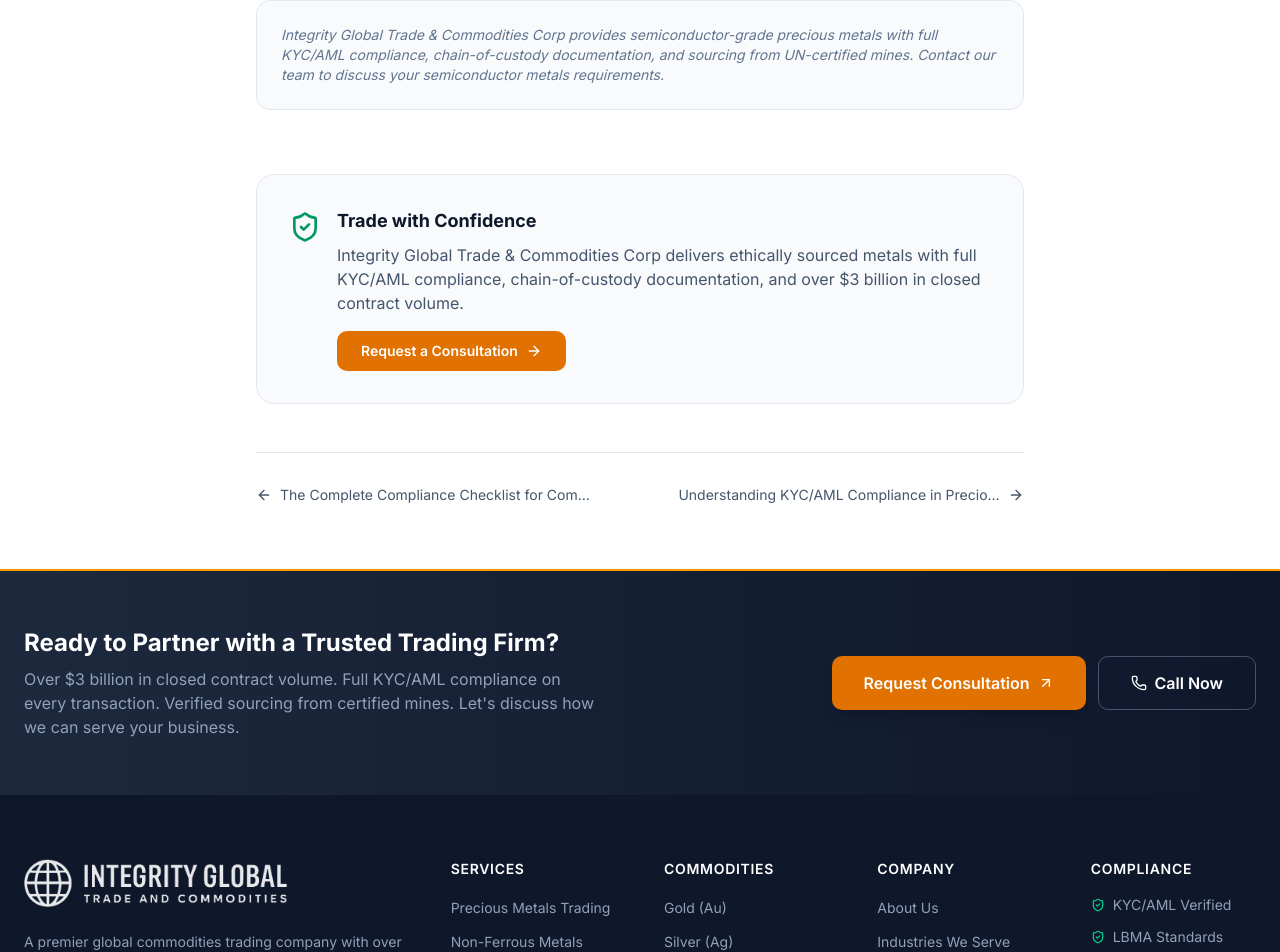
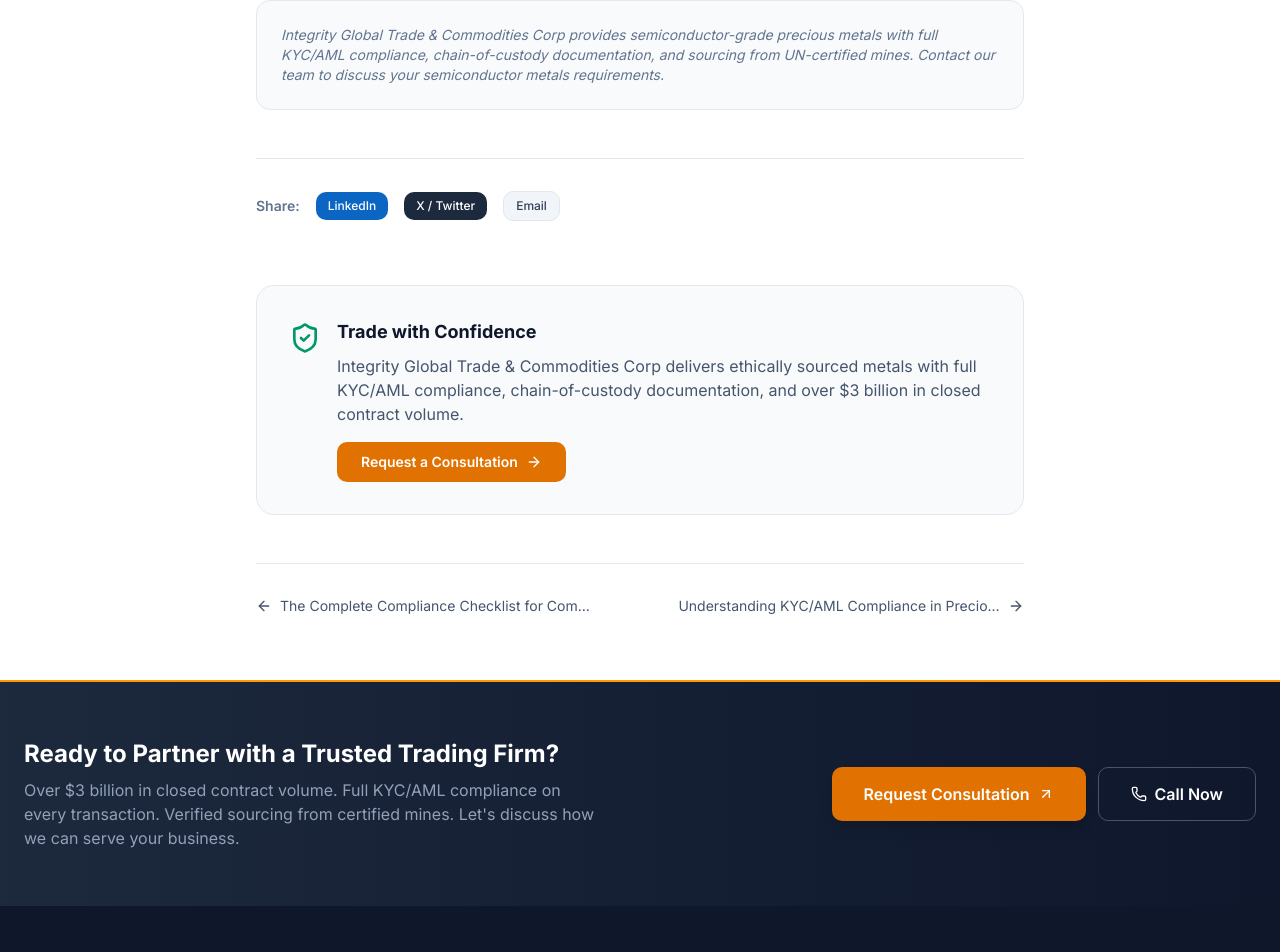
Before and after one commit to FacelessMedia/integrity-global-trade, a Next.js app: page /insights/precious-metals-semiconductor-manufacturing in a window 1280 px wide. Shown: the part 2590-3542 px from the top of the page. Built offline with nearby package versions, Linux system fonts and the light colour scheme; no server answers; a web font is replaced by a local one.

Commit message:
100 improvements batch 13: Share buttons on blog posts (LinkedIn, X, Email), cookie consent, partner logos

```diff
--- a/src/app/insights/[slug]/page.tsx
+++ b/src/app/insights/[slug]/page.tsx
@@ -108,6 +108,36 @@
               })}
             </article>
 
+            {/* Share Buttons — Item #19 */}
+            <div className="mt-12 flex items-center gap-4 pt-8 border-t border-slate-200">
+              <span className="text-sm font-semibold text-slate-500">Share:</span>
+              <a
+                href={`https://www.linkedin.com/sharing/share-offsite/?url=${encodeURIComponent(`${SITE_CONFIG.url}/insights/${post.slug}`)}`}
+                target="_blank"
+                rel="noopener noreferrer"
+                className="inline-flex items-center gap-1.5 text-xs font-medium bg-[#0A66C2] text-white px-3 py-1.5 rounded-lg hover:bg-[#004182] transition-colors"
+                aria-label="Share on LinkedIn"
+              >
+                LinkedIn
+              </a>
+              <a
+                href={`https://twitter.com/intent/tweet?text=${encodeURIComponent(post.title)}&url=${encodeURIComponent(`${SITE_CONFIG.url}/insights/${post.slug}`)}`}
+                target="_blank"
+                rel="noopener noreferrer"
+                className="inline-flex items-center gap-1.5 text-xs font-medium bg-slate-800 text-white px-3 py-1.5 rounded-lg hover:bg-slate-700 transition-colors"
+                aria-label="Share on X/Twitter"
+              >
+                X / Twitter
+              </a>
+              <a
+                href={`mailto:?subject=${encodeURIComponent(post.title)}&body=${encodeURIComponent(`Read this article from Integrity Global Trade: ${SITE_CONFIG.url}/insights/${post.slug}`)}`}
+                className="inline-flex items-center gap-1.5 text-xs font-medium bg-slate-100 text-slate-700 px-3 py-1.5 rounded-lg hover:bg-slate-200 transition-colors border border-slate-200"
+                aria-label="Share via Email"
+              >
+                Email
+              </a>
+            </div>
+
             {/* Trust CTA */}
             <div className="mt-16 bg-slate-50 rounded-2xl p-8 border border-slate-200">
               <div className="flex items-start gap-4">
```
